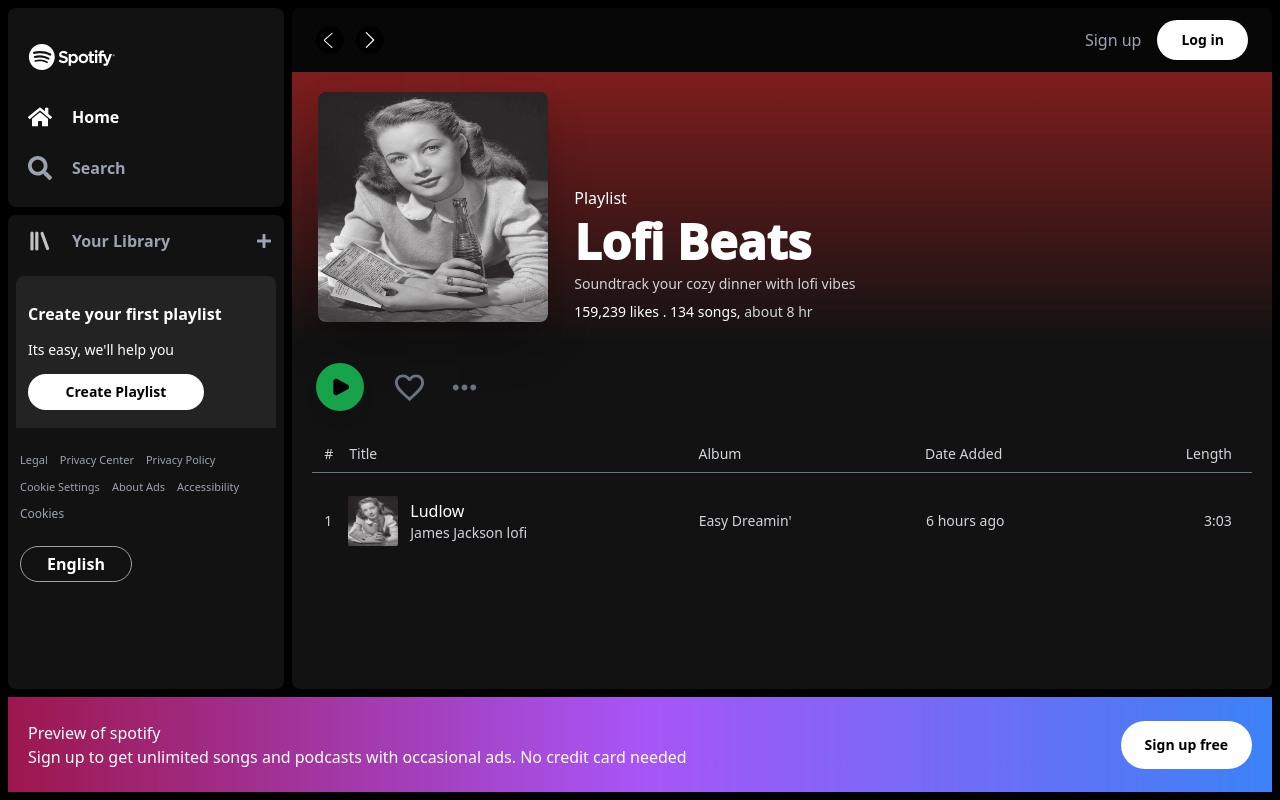
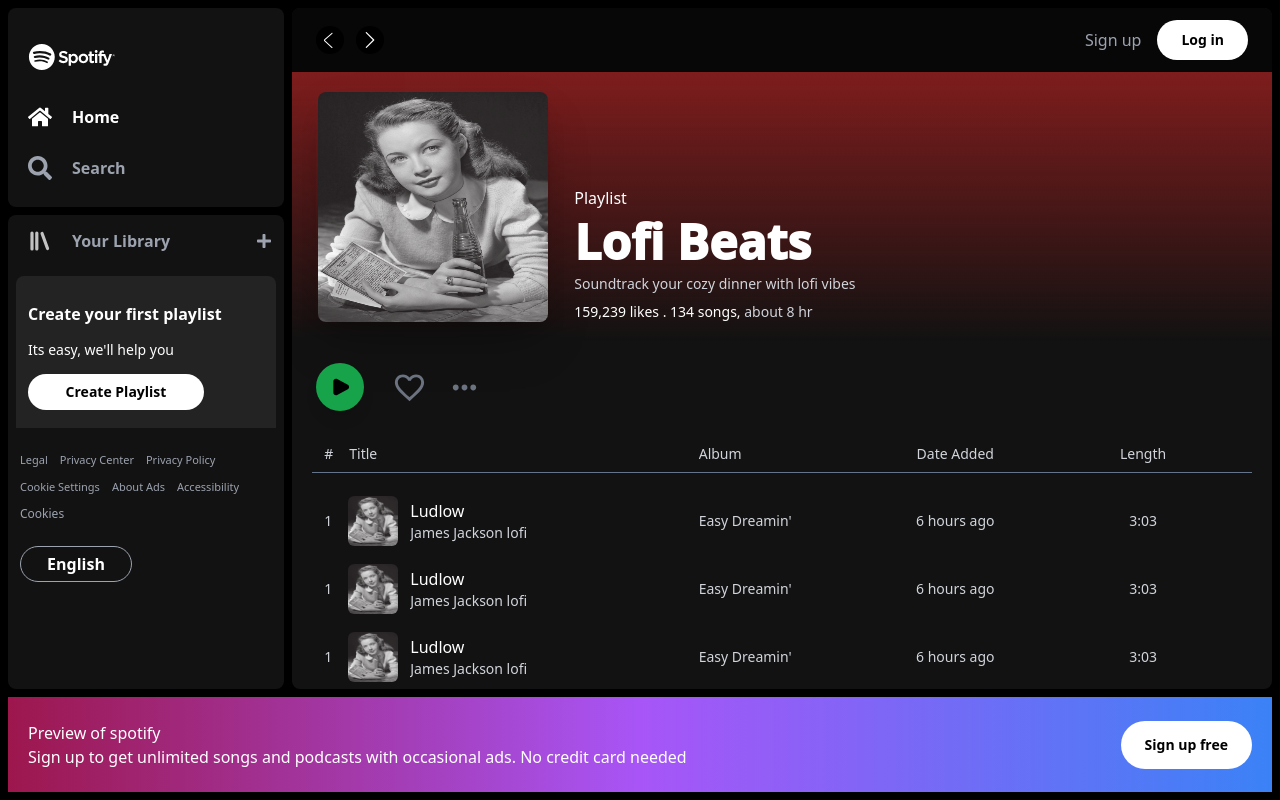
Before and after one commit to victor-nsengiyumva/spotify-webplayer-clone-UI, a React (Vite) app: page /playlist/1 in a window 1280 px wide. Built offline with nearby package versions, Linux system fonts and the light colour scheme.

Commit message:
done with the basic UI for the un authenticated user for spotify

```diff
--- a/src/features/home/components/table_row_widget.jsx
+++ b/src/features/home/components/table_row_widget.jsx
@@ -1,14 +1,18 @@
-import album_cover from '../../../assets/java.png'
+import album_cover from '../../../assets/java.png';
+import { FaPlay } from 'react-icons/fa';
+import { MoreHoriz } from '@mui/icons-material';
+import OutlinedHeart from '@mui/icons-material/FavoriteBorderOutlined';
 
 
 
 export default function TableRowWidget() {
     return (
-        <div className='h-[56px] flex px-3'>
+        <div className='h-[56px] flex px-3 group hover:bg-custom-color-2 rounded-md mb-3'>
             <div className='w-[40%]  flex items-center'>
-                <p className='text-gray-300 mr-4 text-sm' >1</p>
+                <FaPlay className='text-white mr-3 hidden group-hover:block' />
+                <p className='text-gray-300 mr-4 text-sm group-hover:hidden'>1</p>
                 <div className="flex">
-                    <img className='w-[50px] h-[50px] rounded-sm' src={album_cover} alt="" />
+                    <img className='w-[50px] h-[50px] rounded-md' src={album_cover} alt="" />
                     <div className='flex flex-col ml-3 justify-center'>
                         <p className='text-white overflow-hidden text-ellipsis whitespace-nowrap max-w-[220px]'>Ludlow</p>
                         <p className='text-gray-300 text-sm overflow-hidden text-ellipsis whitespace-nowrap max-w-[220px]'>James Jackson lofi</p>
@@ -20,10 +24,16 @@
                     <p className='text-gray-300 text-sm max-h-[20px] overflow-hidden text-ellipsis whitespace-nowrap'>Easy Dreamin' </p>
                 </div>
                 <div className=' w-full flex justify-center max-w-[33.3%]'>
-                    <p className='text-gray-300 text-sm max-h-[20px] overflow-hidden text-ellipsis whitespace-nowrap'>6 hours ago</p>
+                    <p className='text-gray-300 text-sm max-h-[20px] overflow-hidden text-ellipsis whitespace-nowrap mr-5'>6 hours ago</p>
                 </div>
-                <div className=' w-full flex justify-end max-w-[33.3%]'>
-                    <p className='text-gray-300 text-sm max-h-[20px] overflow-hidden text-ellipsis whitespace-nowrap'>3:03</p>
+                <div className=' w-full flex justify-evenly max-w-[33.3%] items-baseline'>
+                    <div className='hidden group-hover:block'>
+                        <OutlinedHeart className='text-gray-300' />
+                    </div>
+                    <p className='text-gray-300 text-sm max-h-[30px] overflow-hidden text-ellipsis whitespace-nowrap'>3:03</p>
+                    <div className='hidden group-hover:block'>
+                        <MoreHoriz className='text-gray-300 hidden' />
+                    </div>
                 </div>
             </div>
         </div>
--- a/src/features/home/routes/playlist_details.jsx
+++ b/src/features/home/routes/playlist_details.jsx
@@ -2,7 +2,6 @@
 import play_icon from '../../../assets/play-button-icon-black.svg'
 import OutlinedHeart from '@mui/icons-material/FavoriteBorderOutlined';
 import { MoreHoriz } from '@mui/icons-material';
-import { FaHeart } from 'react-icons/fa';
 import Divider from '../../login/components/divider';
 import TableRowWidget from '../components/table_row_widget';
 
@@ -33,20 +32,50 @@
                     <div className='h-7 flex px-3'>
                         <div className='w-[40%]  flex items-center'>
                             <p className='text-gray-300 mr-4 text-sm' >#</p>
-                            <p className='text-gray-300 text-sm'>Title</p>
+                            <p className='text-gray-300 mr-4 text-sm'>Title</p>
                         </div>
-                        <div className='flex-grow justify-between flex items-center mx-2'>
-                            <p className='text-gray-300 text-sm '>Album</p>
-                            <p className='text-gray-300 text-sm'>Date Added</p>
-                            <p className='text-gray-300 text-sm'>Length</p>
+                        <div className='flex-grow justify-evenly flex items-center mx-2'>
+                            <div className=' w-full max-w-[33.3%]'>
+                                <p className='text-gray-300 text-sm max-h-[20px] overflow-hidden text-ellipsis whitespace-nowrap'>Album </p>
+                            </div>
+                            <div className=' w-full flex justify-center max-w-[33.3%]'>
+                                <p className='text-gray-300 text-sm max-h-[20px] overflow-hidden text-ellipsis whitespace-nowrap mr-5'>Date Added</p>
+                            </div>
+                            <div className=' w-full flex justify-center max-w-[33.3%]  border-yellow-500'>
+                                <p className='text-gray-300 text-sm max-h-[20px] overflow-hidden text-ellipsis whitespace-nowrap'>Length</p>
+                            </div>
                         </div>
+
                     </div>
                     <div className={`h-[1px] mt-1 bg-slate-500 w-full`} id='divider'>
                     </div>
                     <table className='w-full mt-5'>
-                        <tr className=''>
-                            <TableRowWidget />
-                        </tr>
+                        <tbody>
+                            <tr className=''>
+                                <TableRowWidget />
+                            </tr>
+                            <tr className=''>
+                                <TableRowWidget />
+                            </tr>
+                            <tr className=''>
+                                <TableRowWidget />
+                            </tr>
+                            <tr className=''>
+                                <TableRowWidget />
+                            </tr>
+                            <tr className=''>
+                                <TableRowWidget />
+                            </tr>
+                            <tr className=''>
+                                <TableRowWidget />
+                            </tr>
+                            <tr className=''>
+                                <TableRowWidget />
+                            </tr>
+                            <tr className=''>
+                                <TableRowWidget />
+                            </tr>
+                        </tbody>
 
                     </table>
                 </div>
```
